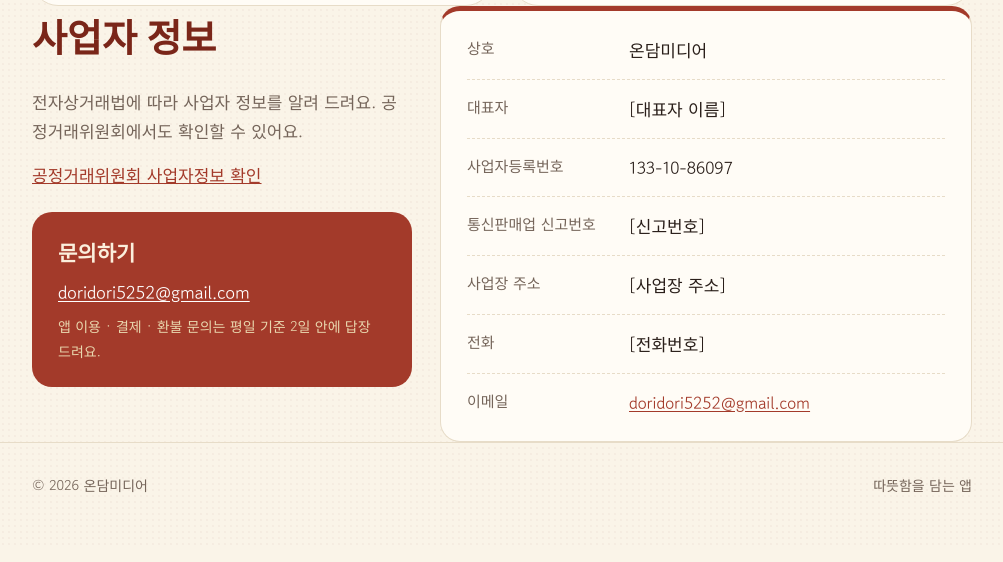
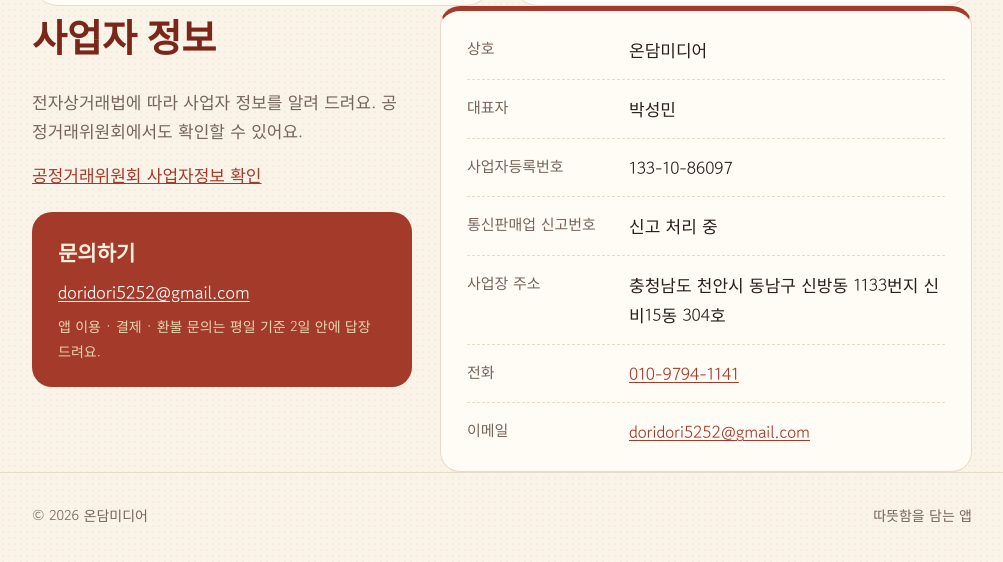
Before and after one commit to doridori5252-wq/ondam, a plain HTML site: page index.html in a window 1280 px wide. Shown: the part 1403-1965 px from the top of the page, without its empty margins (138-1141 px from the left). Drawn offline with Linux system fonts and the light colour scheme; a web font is replaced by a local one.

Commit message:
사업자 정보 채움
Co-Authored-By: Claude Opus 5.5 <noreply@anthropic.com>

```diff
--- a/index.html
+++ b/index.html
@@ -186,11 +186,11 @@
       <div class="biz-card">
         <dl>
           <div class="row"><dt>상호</dt><dd>온담미디어</dd></div>
-          <div class="row"><dt>대표자</dt><dd>[대표자 이름]</dd></div>
+          <div class="row"><dt>대표자</dt><dd>박성민</dd></div>
           <div class="row"><dt>사업자등록번호</dt><dd>133-10-86097</dd></div>
-          <div class="row"><dt>통신판매업 신고번호</dt><dd>[신고번호]</dd></div>
-          <div class="row"><dt>사업장 주소</dt><dd>[사업장 주소]</dd></div>
-          <div class="row"><dt>전화</dt><dd>[전화번호]</dd></div>
+          <div class="row"><dt>통신판매업 신고번호</dt><dd>신고 처리 중</dd></div>
+          <div class="row"><dt>사업장 주소</dt><dd>충청남도 천안시 동남구 신방동 1133번지 신비15동 304호</dd></div>
+          <div class="row"><dt>전화</dt><dd><a href="tel:01097941141">010-9794-1141</a></dd></div>
           <div class="row"><dt>이메일</dt><dd><a href="mailto:doridori5252@gmail.com">doridori5252@gmail.com</a></dd></div>
         </dl>
       </div>
```
